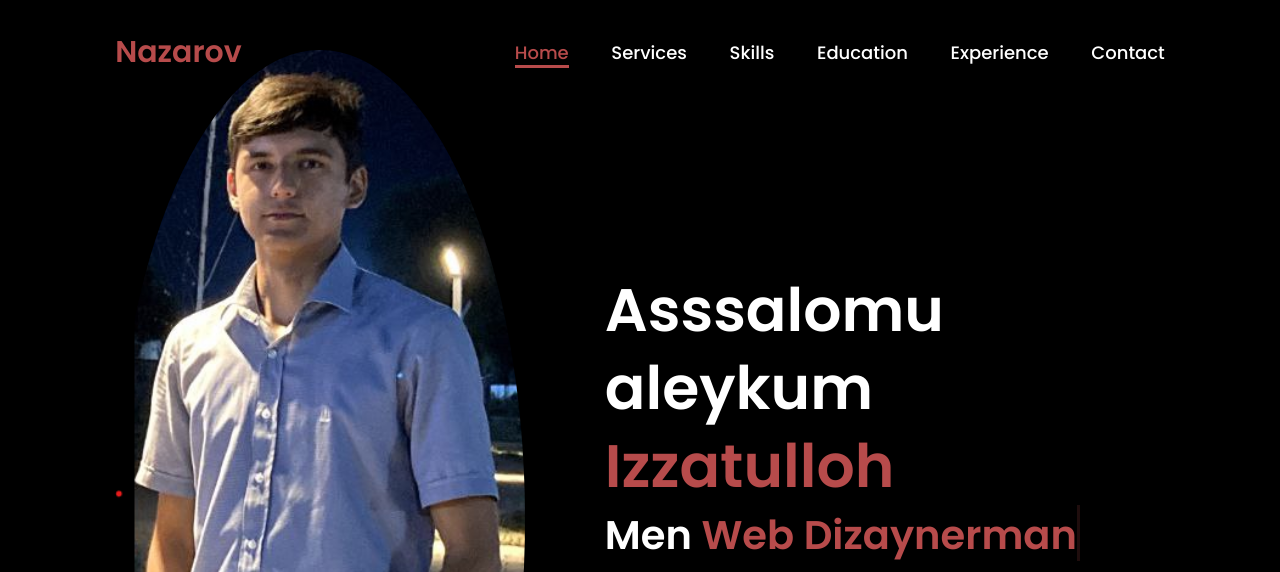
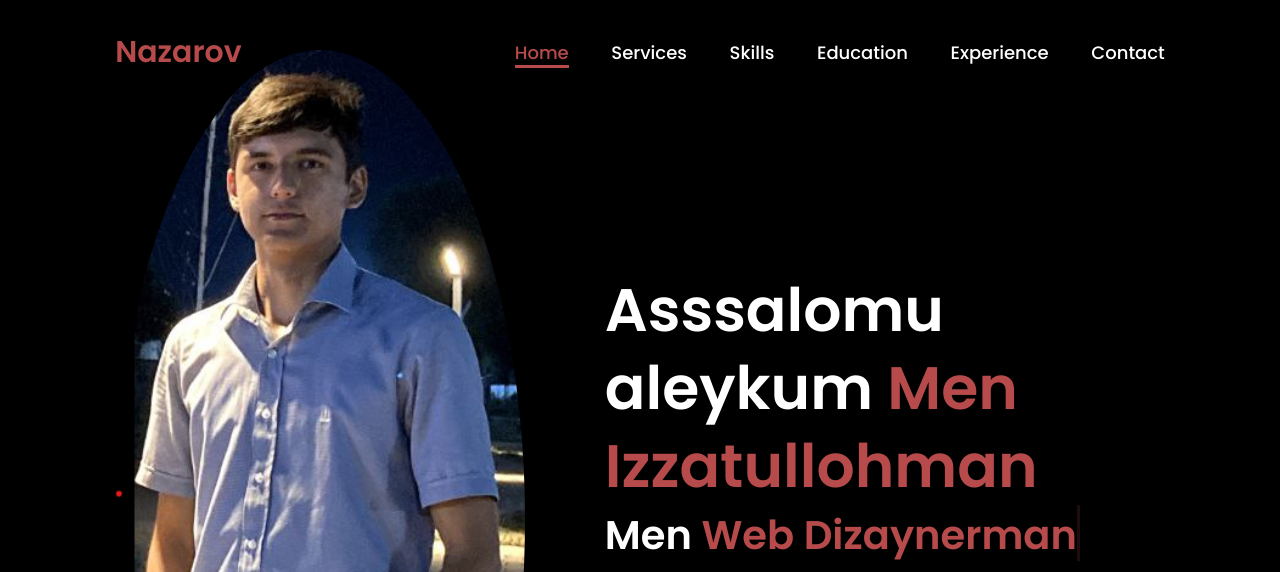
Before and after one commit to vander12110/portfolio, a plain HTML site: page index.html in a window 1280 px wide. Shown: the top 572 px of the page. Drawn offline with Linux system fonts and the light colour scheme.

Commit message:
Update index.html

```diff
--- a/index.html
+++ b/index.html
@@ -26,7 +26,7 @@
             <img src="nazarov.png" alt="">
         </div>
         <div class="home-content">
-            <h1>Asssalomu aleykum <span>Izzatulloh</span></h1>
+            <h1>Asssalomu aleykum <span>Men Izzatullohman</span></h1>
             <h3 class="typing-text">Men <span></span></h3>
             <p>Toshkent axborot texnologiyalar universiteti Kiberxavfsizlik fakulteti 2-bosqich talabasi Nazarov Izzatulloh man</p>
             <div class="social-icons">
```
